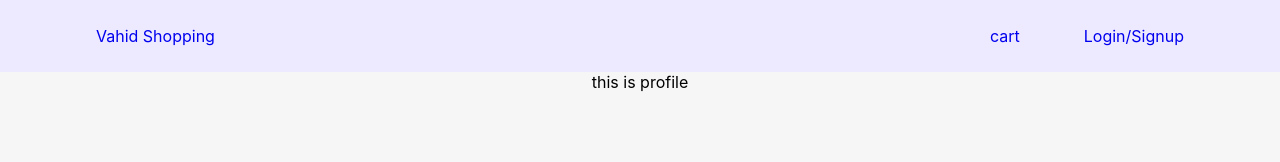
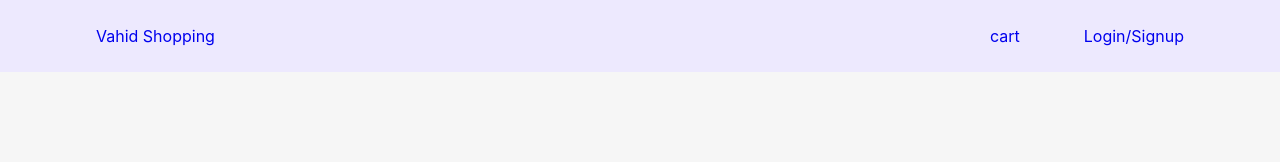
Before and after one commit to VahidTahmasebi/shopping-cart-react, a React (Create React App) app: page /profile in a window 1280 px wide. Shown: the top 162 px of the page. Built offline with nearby package versions, Linux system fonts and the light colour scheme.

Commit message:
Add base value in the profile page

```diff
--- a/src/Pages/ProfilePage.js
+++ b/src/Pages/ProfilePage.js
@@ -1,9 +1,14 @@
 import Layout from "../Layout/Layout";
+import { useAuth } from "../Providers/AuthProvider";
 
 const ProfilePage = () => {
+  const { name, phoneNumber, email } = useAuth();
+
   return (
     <Layout>
-      <p>this is profile</p>
+      <p>{name}</p>
+      <p>{phoneNumber}</p>
+      <p>{email}</p>
     </Layout>
   );
 };
```
